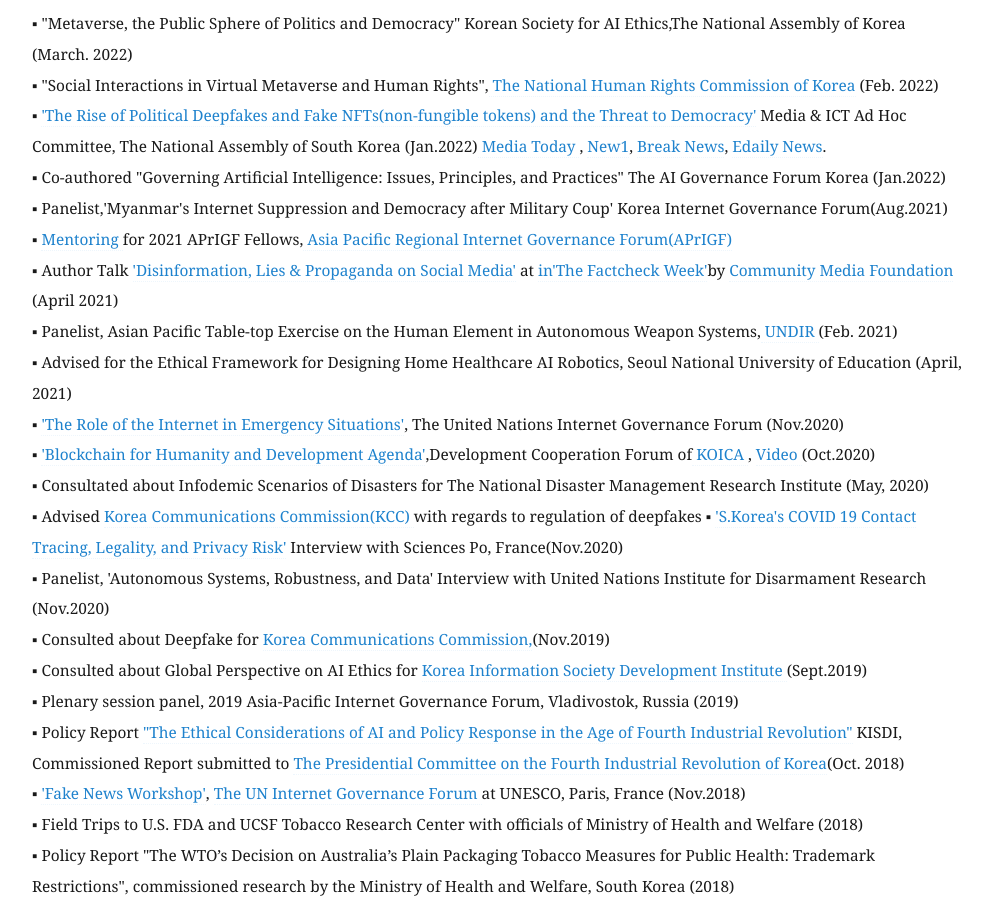
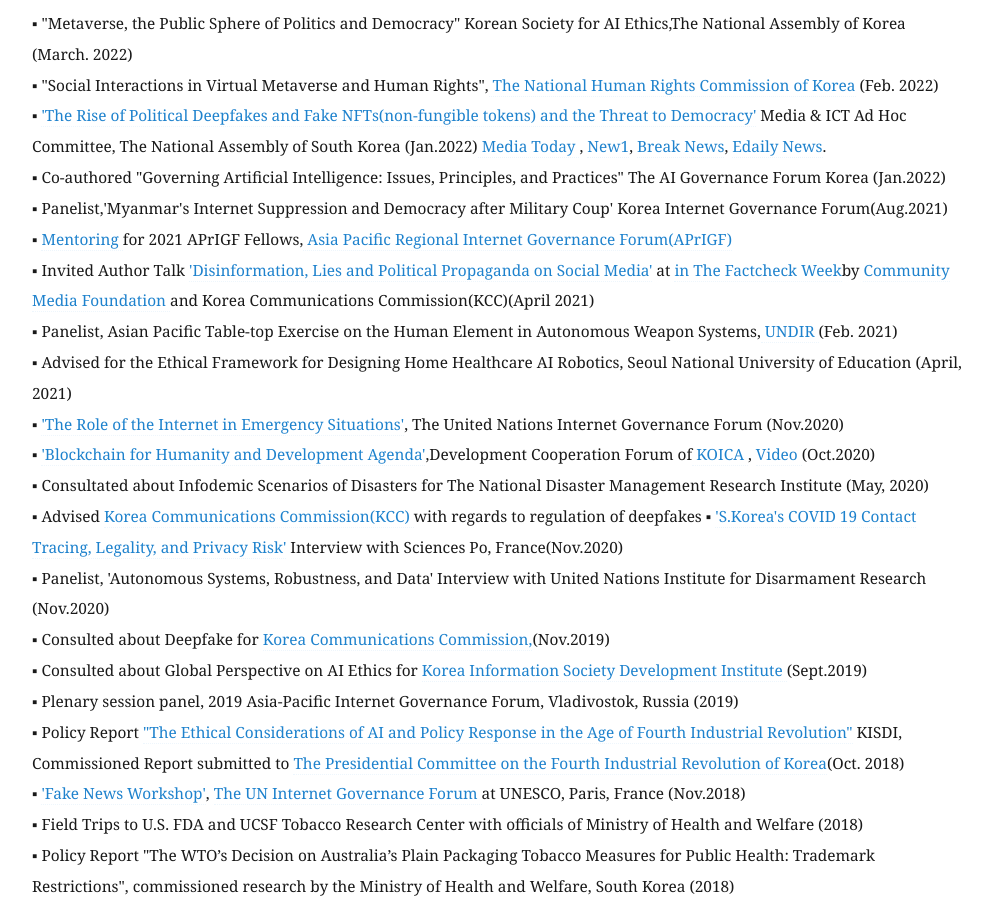
Before and after one commit to eunchangchoi/eunchangchoi.github.io, a Jekyll site: the page built from index.md, in a window 1280 px wide and 900 px high, scrolled down 4578 px. Shown: the whole window, without its empty margins (68-1060 px from the left). Built offline with Jekyll 4.4.1, drawn with Linux system fonts in a browser that asks for light colours; some of the changed text lies outside the part shown.

Commit message:
Update index.md

```diff
--- a/index.md
+++ b/index.md
@@ -40,7 +40,7 @@
 ▪ <a href="https://www.technologyreview.kr/nft-%ec%97%b4%ed%92%8d-%ec%96%bc%eb%a7%88%eb%82%98-%eb%a9%8b%ec%a7%80%ea%b3%a0-%ec%96%bc%eb%a7%88%eb%82%98-%ec%9c%84%ed%97%98%ed%95%a0%ea%b9%8c/"> "NFT Craze : How Dazzling Is It and also Risky?"</a> MIT Tech Review Korea (Dec.2021)<br>
 ▪ "The Waiver of COVID-19 Vaccines Patents for the Global South" BRIC BioWave <a href="https://www.ibric.org/biowave/bio_webzine_index.php"> POSTECH</a>(Jan.2022)<br>
 ▪ <a href="https://www.technologyreview.kr/누가-메타버스-플랫폼을-구축하고-있고-메타버스-세/">"Who's Building Metaverse Platforms and How Metaverse World to be Governed? "</a> MIT Tech Review Korea (Nov.2021)<br>
-▪ "The Leviathan Rises from the Deep: Battle of Tech Giants"<a href="https://www.orfonline.org/cyfy/"> CyFy Edit</a> (Indian journal on technology)(Oct. 2021) <br>
+▪ "The Leviathan Rises from the Deep: Battle of Tech Giants"<a href="https://www.orfonline.org/cyfy/"> CyFy Edit</a> (Indian Journal on Technology)(Oct. 2021) <br>
 ▪ <a href="https://www.ibric.org/myboard/read.php?Board=report&id=3843">"CRISPR-Cas9 Patent War and the Implication for Microbial Sciences"</a> BRIC BioWave Vol.23, No.9, <a href="https://www.ibric.org/biowave/bio_webzine_index.php"> POSTECH</a>(Sept.2021)<br>
 ▪ "The Race for Hyperscale AI Language Models" <a href="https://www.skplanet.com/business/ictIot"> Monthly Magazine SK Planet </a>(Sept.2021) <br>
 ▪ <a href="https://www.technologyreview.kr/%ec%a3%bc%eb%ac%b8%ed%98%95-%ed%94%8c%eb%9e%ab%ed%8f%bc-%ea%b7%9c%ec%a0%9c%ec%99%80-%ea%b8%b1-%ec%9d%b4%ec%bd%94%eb%85%b8%eb%af%b8%ec%9d%98-%eb%af%b8%eb%9e%98/?fbclid=IwAR1sfDzfWXv-sdOnKCrOSIlD0PSPpXuAuzSBjD4gz-2Qjuc6NhNq2A100Iw">" Algorithmic Antagonisms of Gig Workers and Regulations on Food-Delivery Platforms"</a> MIT Tech Review Korea (Aug.2021)<br>
@@ -112,7 +112,7 @@
 ▪ Co-authored "Governing Artificial Intelligence: Issues, Principles, and Practices" The AI Governance Forum Korea (Jan.2022)<br>
 ▪ Panelist,'Myanmar's Internet Suppression and Democracy after Military Coup' Korea Internet Governance Forum(Aug.2021) <br>
 ▪ <a href="https://ap.rigf.asia/fellowship/2021/introducing-the-mentors-of-2021-fellowship-program/?fbclid=IwAR2pn3lY-fE0daHxOW4vCcvk0HX-zwFHd8uJxaPnT266Hn7BOkA52UudjMw"> Mentoring </a> for 2021 APrIGF Fellows,<a href="https://ap.rigf.asia/"> Asia Pacific Regional Internet Governance Forum(APrIGF)</a> <br>
-▪ Author Talk <a href="https://youtu.be/mRsfLzJmdj8?t=15">'Disinformation, Lies & Propaganda on Social Media'</a> at <a href="https://factchecker.or.kr/notices/225"> in'The Factcheck Week'</a>by <a href="https://edu.kcmf.or.kr/main/index.jsp"> Community Media Foundation </a>(April 2021) <br>
+▪ Invited Author Talk <a href="https://youtu.be/mRsfLzJmdj8?t=15">'Disinformation, Lies and Political Propaganda on Social Media'</a> at <a href="https://factchecker.or.kr/notices/225">in The Factcheck Week</a>by <a href="https://edu.kcmf.or.kr/main/index.jsp"> Community Media Foundation </a> and Korea Communications Commission(KCC)(April 2021) <br>
 ▪ Panelist, Asian Pacific Table-top Exercise on the Human Element in Autonomous Weapon Systems,<a href="http://unidir.org"> UNDIR </a> (Feb. 2021)<br>
 ▪ Advised for the Ethical Framework for Designing Home Healthcare AI Robotics, Seoul National University of Education (April, 2021)<br>
 ▪ <a href="https://www.intgovforum.org/multilingual/content/igf-2020-main-session-nris-role-of-the-internet-in-emergency-situations">'The Role of the Internet in Emergency Situations'</a>, The United Nations Internet Governance Forum (Nov.2020) <br>
```
